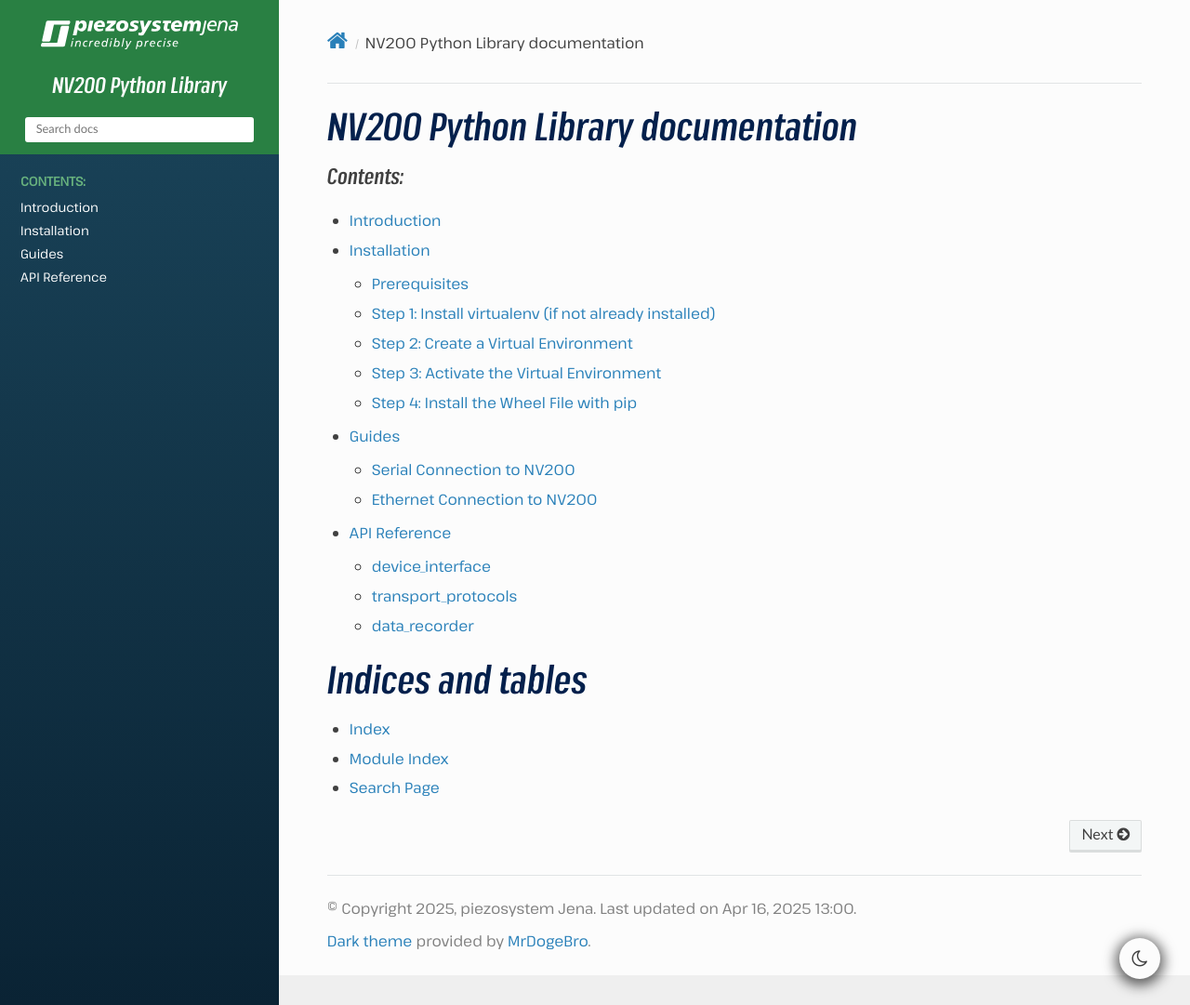
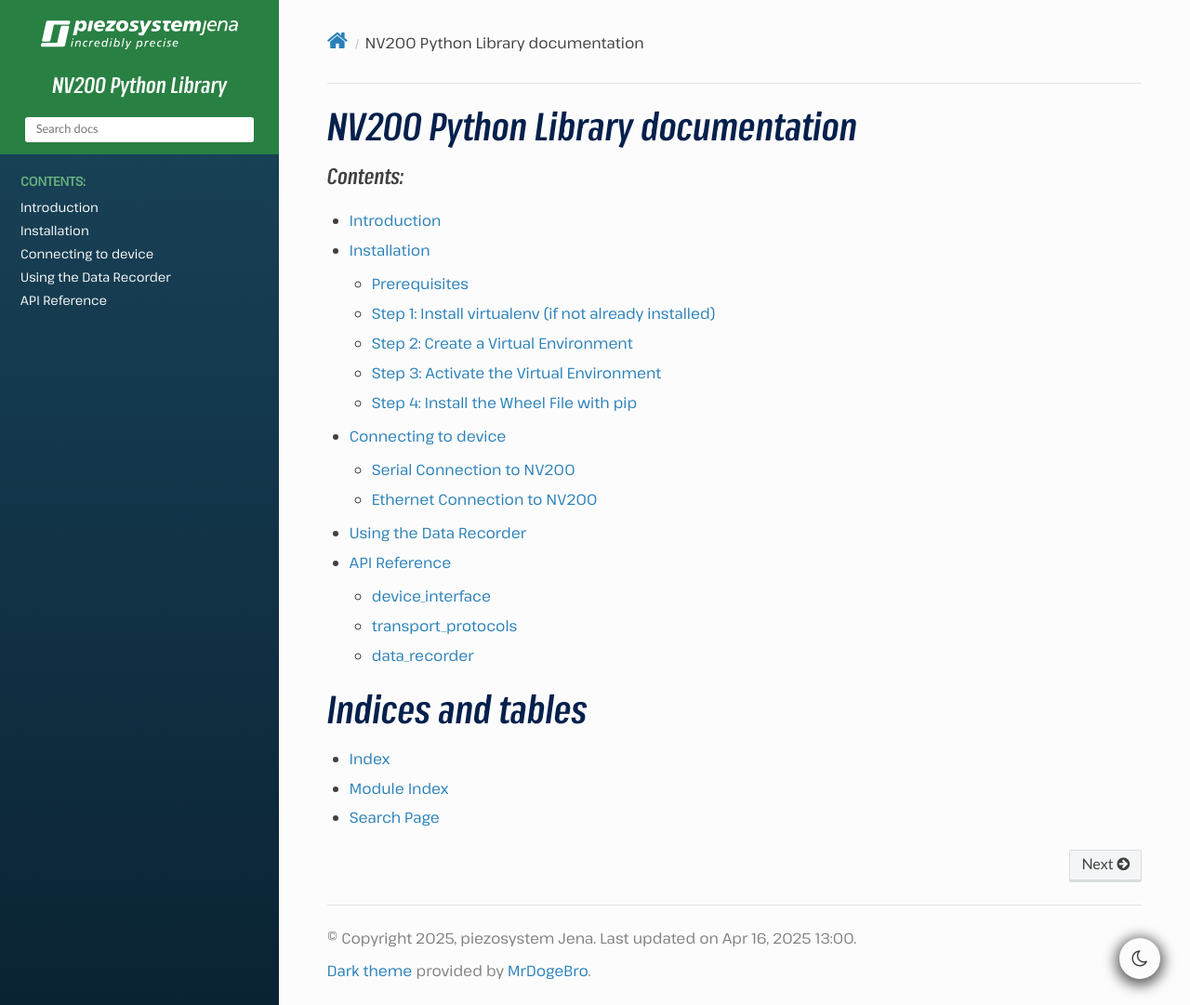
Before and after one commit to piezosystemjena/nv200-python-lib, a Sphinx documentation site: the page built from doc/index.rst, in a window 1280 px wide and 1081 px high. Shown: the whole window at 93% size. Built offline with Sphinx 7.4.7 and the Read the Docs theme 3.1.0, drawn with Linux system fonts in a browser that asks for light colours; some of the changed lines change nothing that is shown.

Commit message:
Added documentation for data recorder functionality

```diff
--- a/doc/guides.rst
+++ b/doc/connecting.rst
@@ -1,4 +1,4 @@
-Guides
+Connecting to device
 ==================================
 
 This section contains guides for how to use the NV200 library.
--- /dev/null
+++ b/doc/data_recorder.rst
@@ -0,0 +1,40 @@
+Using the Data Recorder
+----------------------------
+
+If the device provides data recorder functionality, such as the NV200 amplifier
+you can use the :class:`DataRecorder <nv200.data_recorder.DataRecorder>` class to access the data
+recorder functionality. For example, the NV200 data recorder consists of two memory banks that are
+written to in parallel. In this way, two individual signals can be stored synchronously.
+
+**Example**: A step input via the set command is used to trigger the data recorder and measure the
+piezo position and current of amplifier 1 for 25 ms.
+
+.. image:: images/data_recorder_example.png
+   :align: center
+   :alt: Data recorder example
+
+The following example shows how to use the data recorder functionality of the NV200 amplifier:
+
+.. code-block:: python
+
+    import asyncio
+    from nv200.device_interface import DeviceClient
+    from nv200.data_recorder import DataRecorderSource, RecorderAutoStartMode, DataRecorder
+
+    async def data_recorder_tests(device: DeviceClient):
+        await device.move_to_position(0)
+        await asyncio.sleep(0.4)
+
+        recorder = DataRecorder(device)
+        await recorder.set_data_source(0, DataRecorderSource.PIEZO_POSITION)
+        await recorder.set_data_source(1, DataRecorderSource.PIEZO_VOLTAGE)
+        await recorder.set_autostart_mode(RecorderAutoStartMode.START_ON_SET_COMMAND)
+        rec_param = await recorder.set_recording_duration_ms(100)
+
+        await recorder.start_recording()
+        await device.move_to_position(80)
+        await asyncio.sleep(0.4)
+        print("Reading recorded data of both channels...")
+        rec_data = await recorder.read_recorded_data()
+        # Plot recorded data using matplotlib
+        plot_recorded_data(rec_data, rec_param.sample_freq)
--- a/doc/index.rst
+++ b/doc/index.rst
@@ -6,7 +6,8 @@
    :caption: Contents:
 
    intro.rst
-   guides.rst
+   connecting.rst
+   data_recorder.rst
    api.rst
 
 Indices and tables
```
Also changed, not shown: doc/images/data_recorder_example.png (added).
